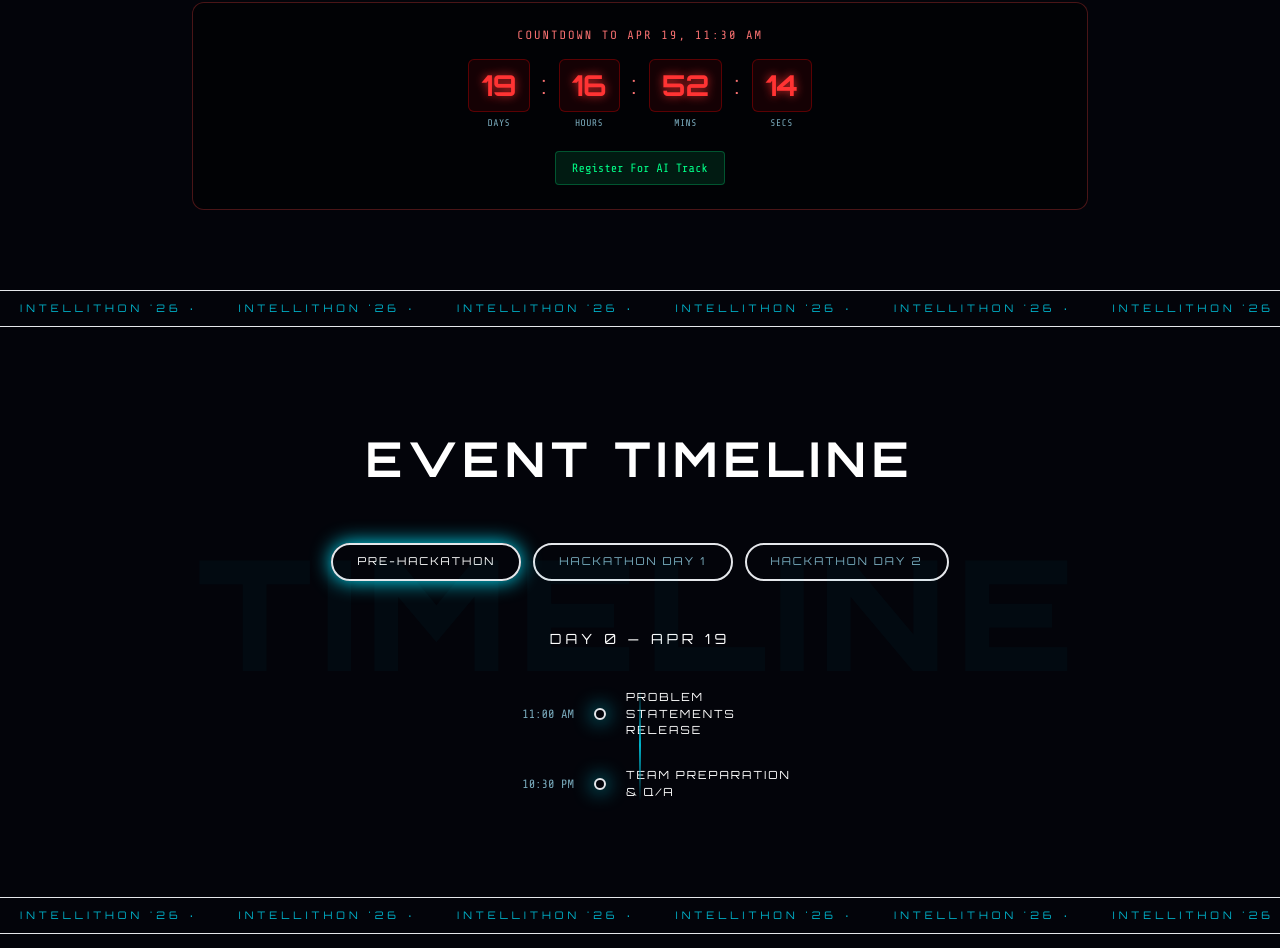
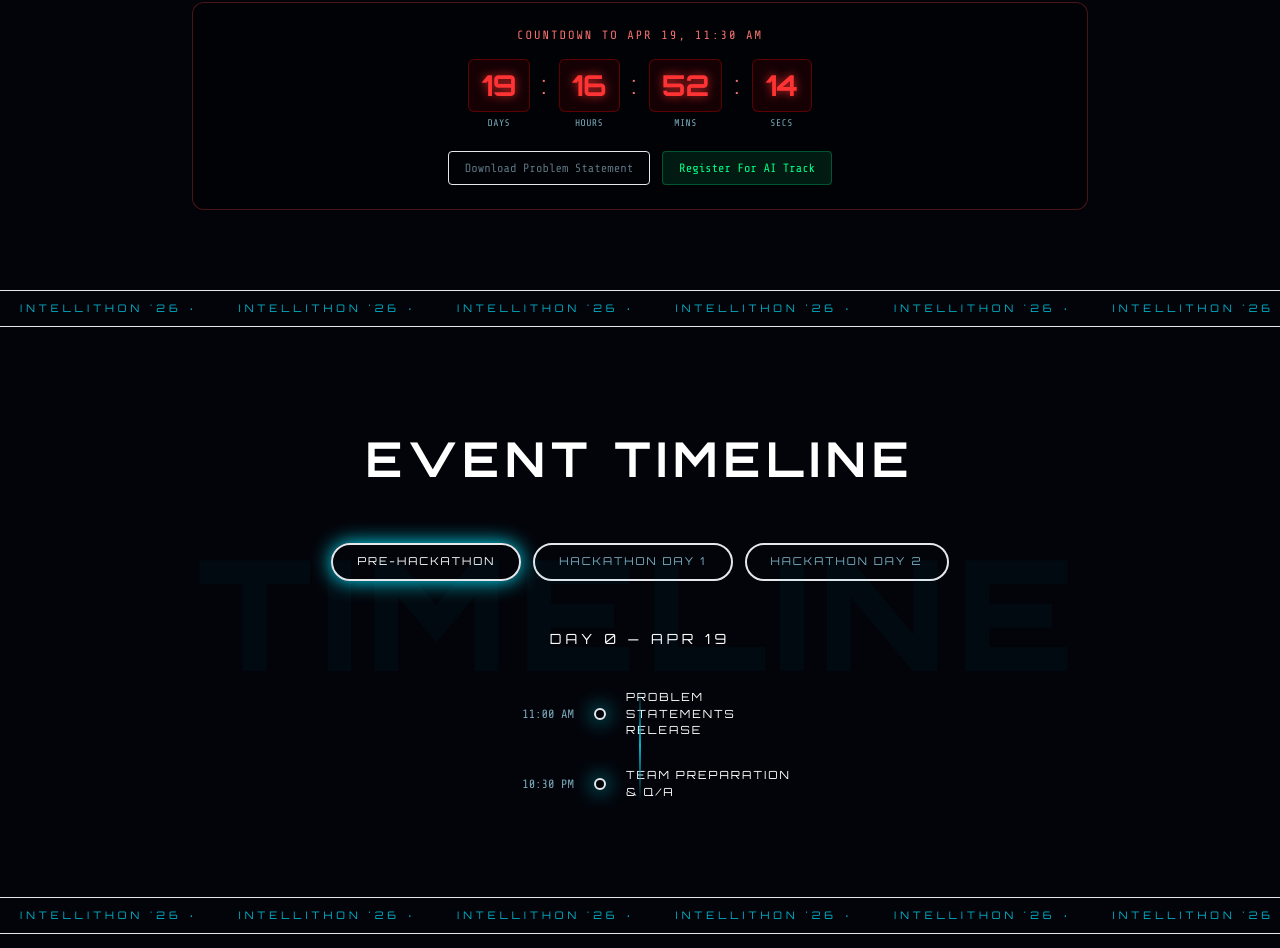
Before and after one commit to Nishant28-sh/Intellithon-26, a React (Vite) app: page / in a window 1280 px wide. Shown: the part 2164-3112 px from the top of the page. Built offline with nearby package versions, Linux system fonts and the light colour scheme.

Commit message:
Add 11:30 release-gated problem statement download

```diff
--- a/src/components/Themes.jsx
+++ b/src/components/Themes.jsx
@@ -1,6 +1,7 @@
 import { useState, useEffect } from 'react'
 import { motion } from 'framer-motion'
 import Marquee from './Marquee'
+import problemStatementPdf from "../Assests/Intellithon'26 problem statement.pdf"
 
 const themes = [
   { icon: '🤖', title: 'Artificial Intelligence (AI)', desc: 'The only track for Intellithon \"26: build impactful AI-first products and intelligent systems that solve real-world problems.' },
@@ -8,13 +9,13 @@ const themes = [
 ]
 
 function useCountdown(target) {
-  const [time, setTime] = useState({ days: 0, hours: 0, mins: 0, secs: 0 })
+  const [time, setTime] = useState({ days: 0, hours: 0, mins: 0, secs: 0, isReleased: false })
 
   useEffect(() => {
     const tick = () => {
       const diff = new Date(target) - new Date()
       if (diff <= 0) {
-        setTime({ days: 0, hours: 0, mins: 0, secs: 0 })
+        setTime({ days: 0, hours: 0, mins: 0, secs: 0, isReleased: true })
         return
       }
 
@@ -23,6 +24,7 @@ function useCountdown(target) {
         hours: Math.floor((diff % 86400000) / 3600000),
         mins: Math.floor((diff % 3600000) / 60000),
         secs: Math.floor((diff % 60000) / 1000),
+        isReleased: false,
       })
     }
 
@@ -100,6 +102,18 @@ export default function Themes() {
             ))}
           </div>
           <div className="flex gap-3 justify-center flex-wrap">
+            <a
+              href={time.isReleased ? problemStatementPdf : undefined}
+              download={time.isReleased ? 'Intellithon26-Problem-Statement.pdf' : undefined}
+              aria-disabled={!time.isReleased}
+              className={`w-full sm:w-auto font-mono text-xs px-4 py-2 rounded border transition-colors ${
+                time.isReleased
+                  ? 'bg-cyan-DEFAULT/10 border-cyan-DEFAULT/20 text-cyan-DEFAULT hover:bg-cyan-DEFAULT/20'
+                  : 'bg-cyan-DEFAULT/5 border-cyan-DEFAULT/10 text-[#5b7480] pointer-events-none cursor-not-allowed'
+              }`}
+            >
+              Download Problem Statement
+            </a>
             <a href="https://docs.google.com/forms/d/e/1FAIpQLScnmjhwvYoOV9uP0tOsS5miVdvb0kIv45c5LFxJ11PJwHVBxg/viewform?usp=publish-editor" target="_blank" rel="noreferrer" className="w-full sm:w-auto bg-green/10 border border-green/25 text-green font-mono text-xs px-4 py-2 rounded hover:bg-green/20 transition-colors">
               Register For AI Track
             </a>
```
Also changed, not shown: 1 other file (tests, documents, lock files or other folders).
